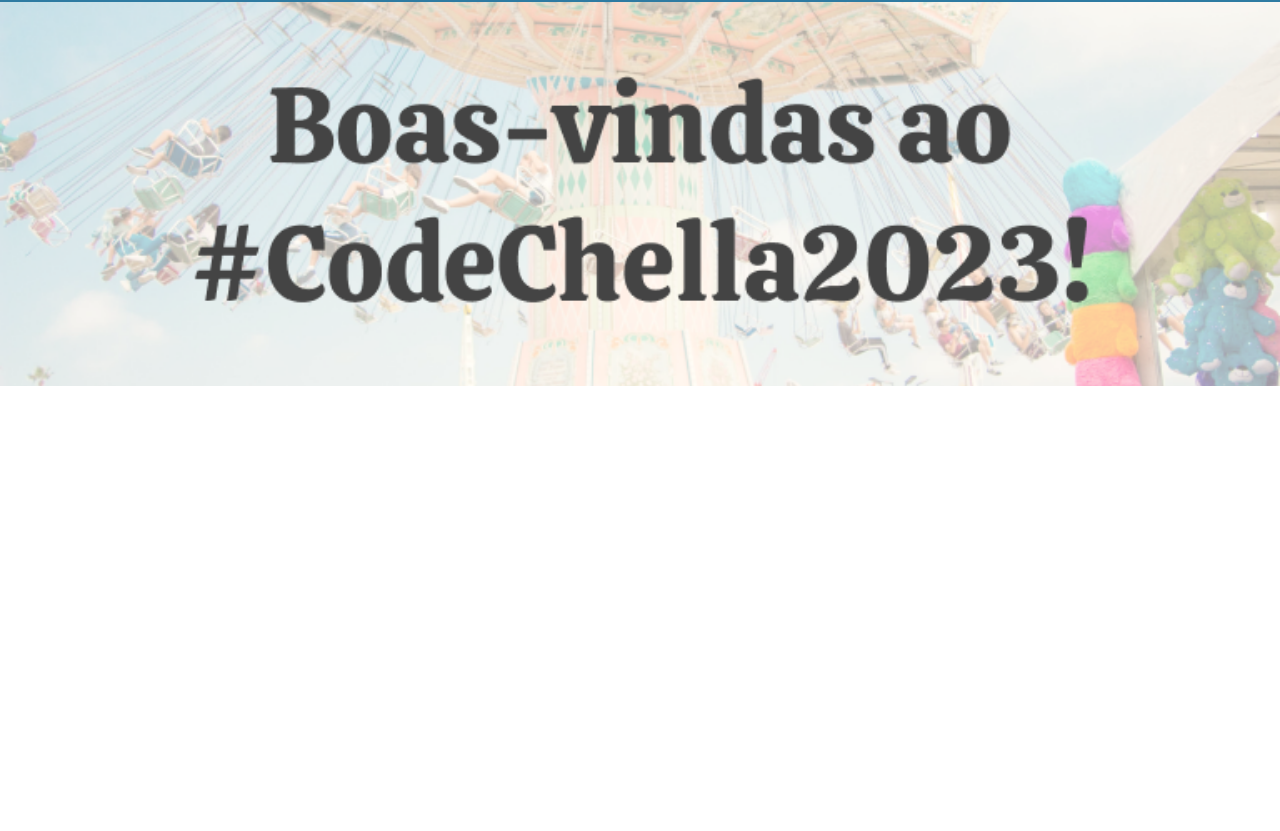
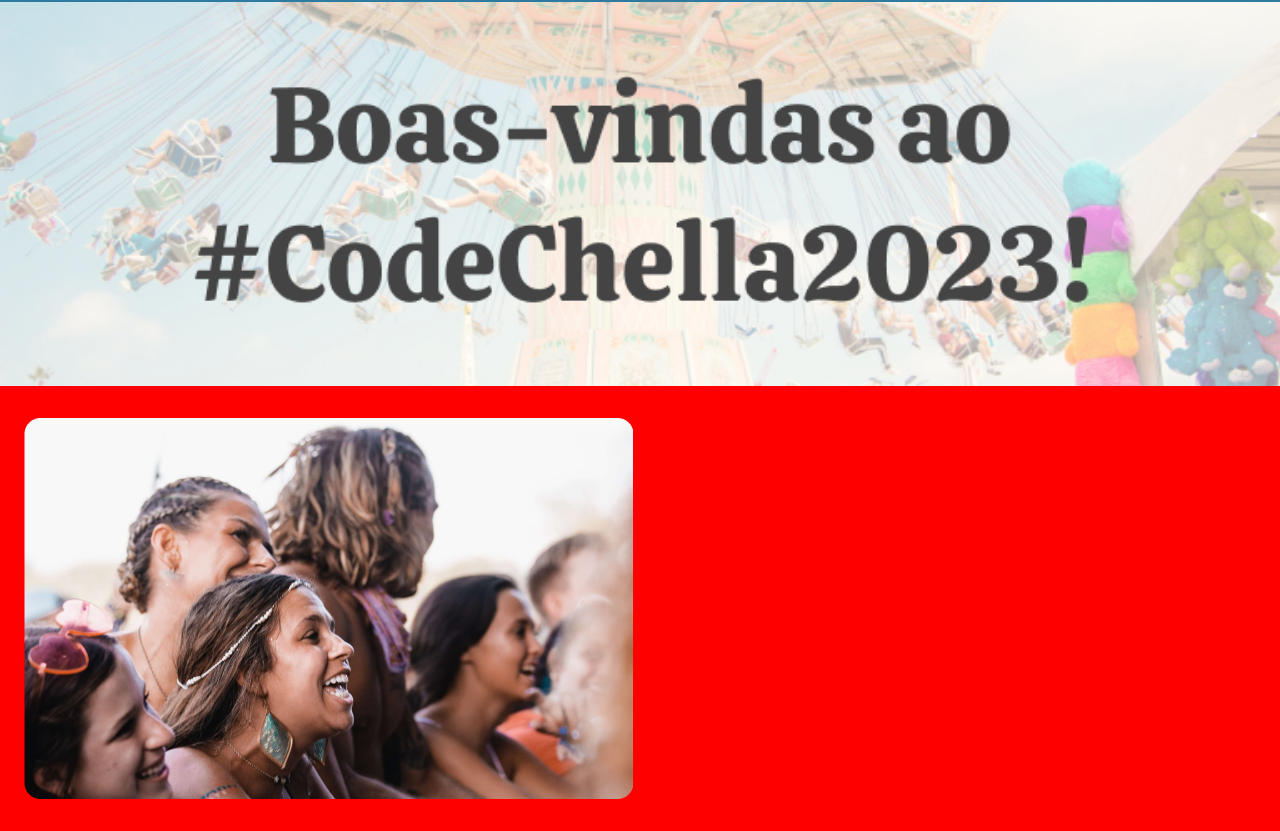
Before and after one commit to PequenoJoohn/code-chella, a React (Create React App) app: page / in a window 1280 px wide. Shown: the part 198-1029 px from the top of the page. Before the commit the page ends 800 px from the top, so only its background shows below. Built offline with nearby package versions, Linux system fonts and the light colour scheme; a web font is replaced by a local one.

Commit message:
feat: finish navbar and create session component

```diff
--- /dev/null
+++ b/src/components/session/index.tsx
@@ -0,0 +1,11 @@
+import { Container } from "./styles";
+
+const session = () => {
+    return (
+        <Container>
+            <div />
+        </Container>
+    )
+}
+
+export default session;
--- /dev/null
+++ b/src/components/session/styles.ts
@@ -0,0 +1,24 @@
+import styled from "styled-components";
+
+export const Container = styled.section`
+    padding: 2rem 1.5rem;
+
+    div {
+        width: 100%;
+        background-image: url("./assets/people-mobile.png");
+        background-size: cover;
+        height: 381px;
+    }
+
+    @media screen and (min-width: 768px) {
+        justify-content: center;
+        display: flex;
+        flex-direction: column;
+        background-color: red;
+        width: 100%;
+        div {
+            max-width: 609px;
+            background-image: url("./assets/people-desktop.png");
+        }
+    }
+`;
--- a/src/pages/home/index.tsx
+++ b/src/pages/home/index.tsx
@@ -1,11 +1,13 @@
-import Banner from "../../components/Banner";
+import Banner from "../../components/banner";
 import Navbar from "../../components/navbar";
+import Session from "../../components/session";
 
 const Home = () => {
   return (
     <>
       <Navbar />
       <Banner />
+      <Session />
     </>
   );
 };
```
Also changed, not shown: public/assets/people-desktop.png (added), public/assets/people-mobile.png (added).
